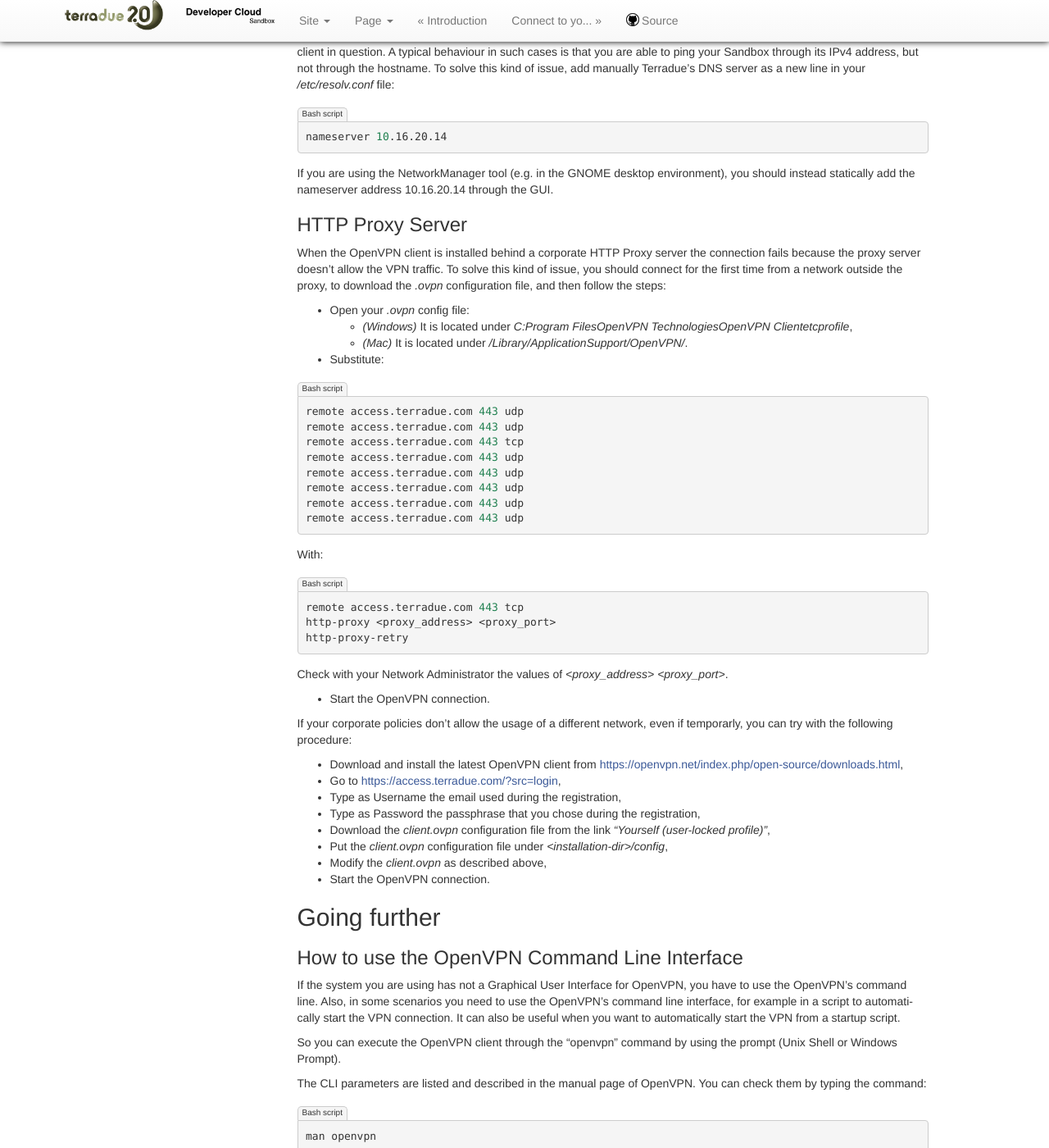
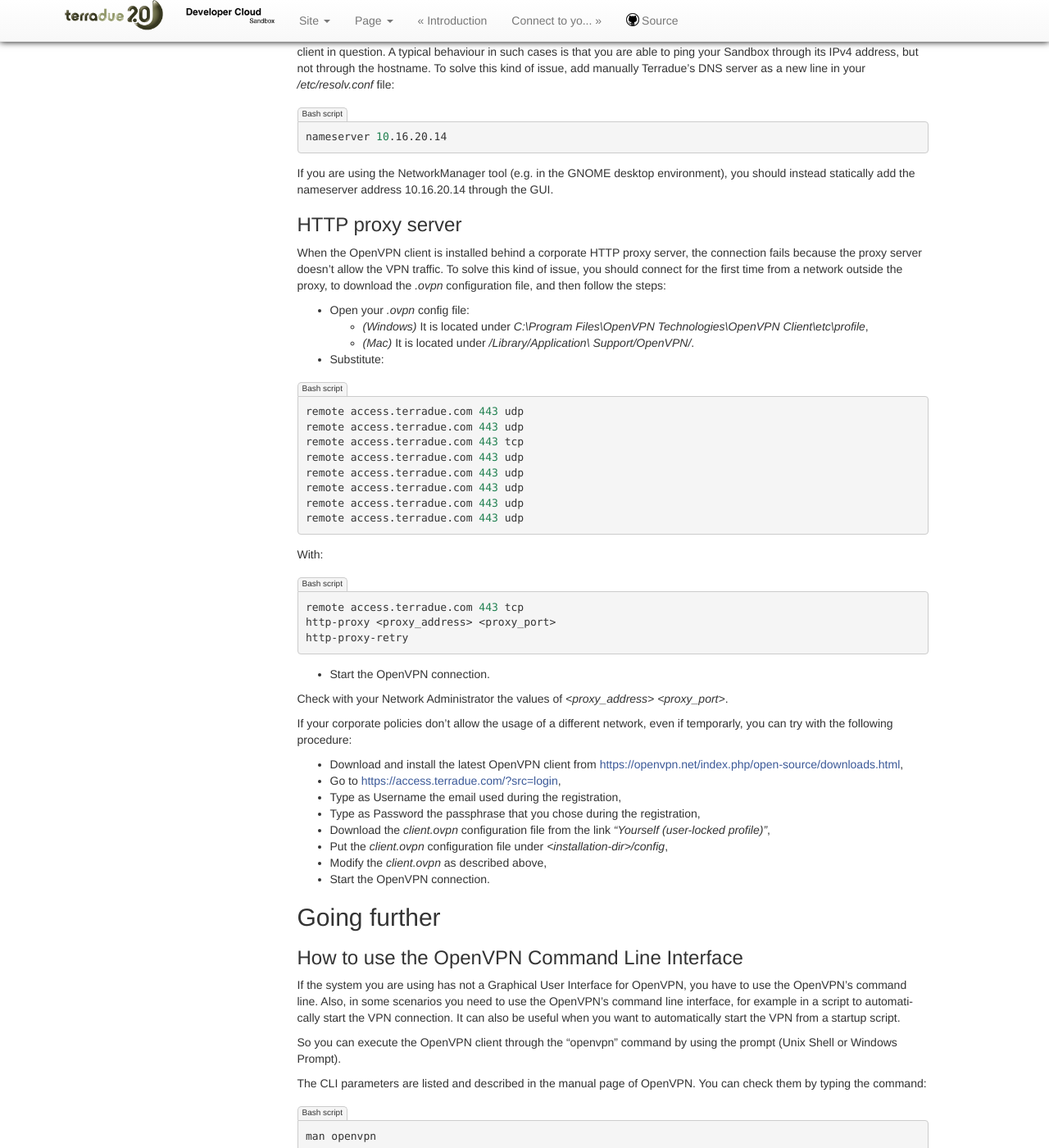
Before and after one commit to Terradue/doc-developer-sandbox, a Sphinx documentation site: the page built from source/start/laboratory/index.rst, in a window 1280 px wide and 1400 px high, scrolled down 2499 px. Shown: the whole window at 82% size. Built offline with Sphinx 7.4.7, drawn with Linux system fonts in a browser that asks for light colours; pages that are not in the unit, such as notebooks, are missing from menus; some of the changed text lies outside the part shown.

Commit message:
Added HTTP Proxy procedure. This refs #12057

```diff
--- a/source/start/laboratory/index.rst
+++ b/source/start/laboratory/index.rst
@@ -175,17 +175,17 @@
 
 If you are using the NetworkManager tool (e.g. in the GNOME desktop environment), you should instead statically add the nameserver address 10.16.20.14 through the GUI.
 
-HTTP Proxy Server
+HTTP proxy server
 ^^^^^^^^^^^^^^^^^
 
-When the OpenVPN client is installed behind a corporate HTTP Proxy server
+When the OpenVPN client is installed behind a corporate HTTP proxy server,
 the connection fails because the proxy server doesn't allow the VPN traffic.
 To solve this kind of issue, you should connect for the first time from a network outside the proxy, to download the *.ovpn* configuration file, and then follow the steps:
 
 * Open your *.ovpn* config file:
 
-  - *(Windows)* It is located under *C:\Program Files\OpenVPN Technologies\OpenVPN Client\etc\profile*,
-  - *(Mac)* It is located under */Library/Application\ Support/OpenVPN/*.
+  - *(Windows)* It is located under *C:\\Program Files\\OpenVPN Technologies\\OpenVPN Client\\etc\\profile*,
+  - *(Mac)* It is located under */Library/Application\\ Support/OpenVPN/*.
 
 * Substitute:
 
@@ -208,9 +208,9 @@
   http-proxy <proxy_address> <proxy_port>
   http-proxy-retry
 
+* Start the OpenVPN connection.
+
 Check with your Network Administrator the values of *<proxy_address>* *<proxy_port>*.
-
-* Start the OpenVPN connection.
 
 If your corporate policies don't allow the usage of a different network, even if temporarly, you can try with the following procedure:
 
```
